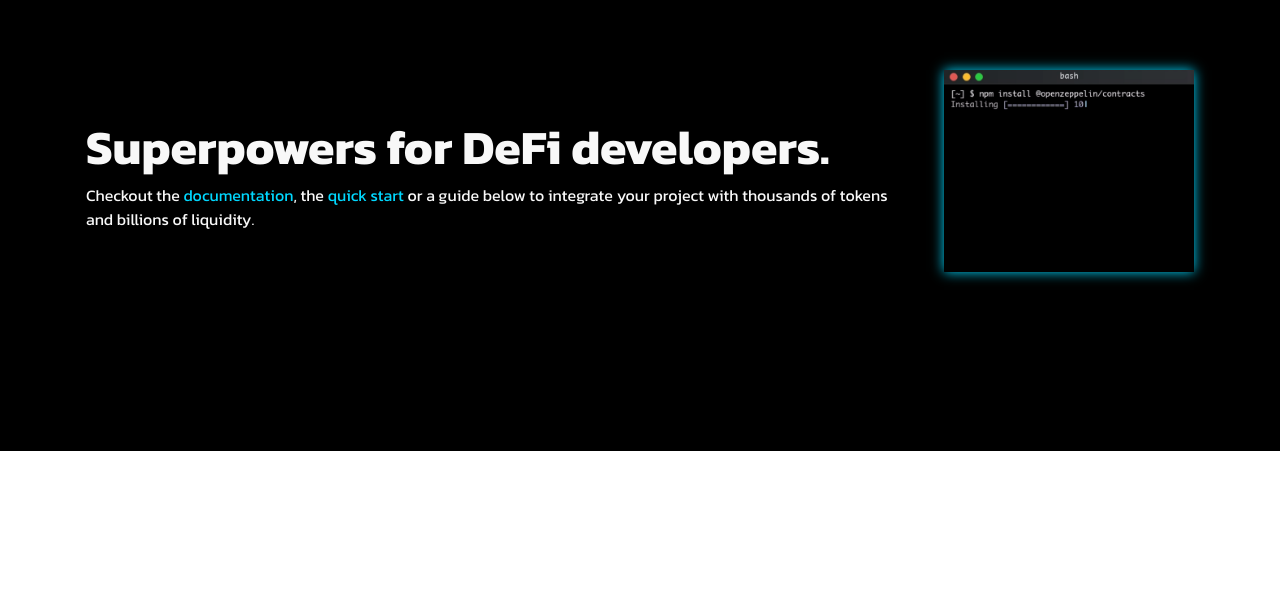
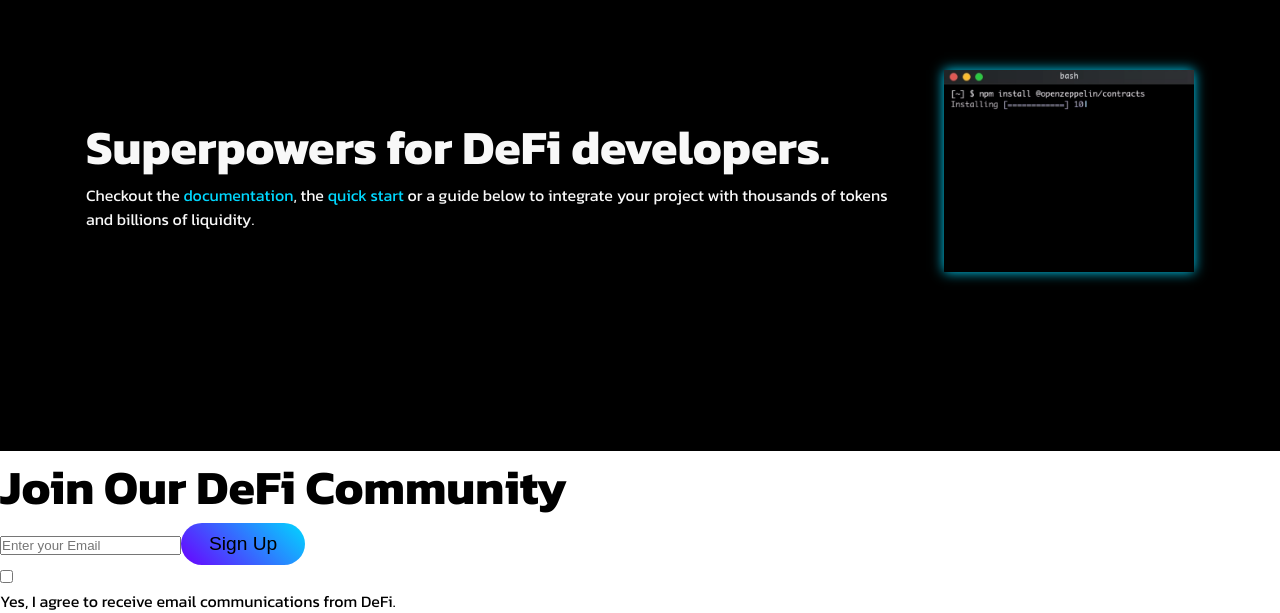
Before and after one commit to mrinnnmoy/defi-react, a React (Create React App) app: page / in a window 1280 px wide. Shown: the part 1631-2244 px from the top of the page. Before the commit the page ends 2082 px from the top, so only its background shows below. Built offline with nearby package versions, Linux system fonts and the light colour scheme; the HTML template or start-up script is replaced by a standard one.

Commit message:
build subscribe-section

```diff
--- a/src/App.js
+++ b/src/App.js
@@ -4,6 +4,7 @@ import Navbar from "./components/Navbar/Navbar";
 import Hero from "./components/Hero/Hero";
 import About from "./components/About/About";
 import Developer from "./components/Developer/Developer";
+import Subscribe from "./components/Subscribe/Subscribe";
 
 const App = () => {
   return (
@@ -18,6 +19,7 @@ const App = () => {
       <Hero />
       <About />
       <Developer />
+      <Subscribe />
     </div>
   );
 };
--- /dev/null
+++ b/src/components/Subscribe/Subscribe.jsx
@@ -0,0 +1,24 @@
+import React from 'react';
+import "./Subscribe.css";
+
+const Subscribe = () => {
+    return (
+        <div className="subscribe">
+            <div className="content">
+                <h2>Join Our DeFi Community</h2>
+                <form action="#">
+                    <div className="form-container display-col">
+                        <input type="email" name="email" id="" placeholder='Enter your Email' />
+                        <button className="btn">Sign Up</button>
+                    </div>
+                    <div className="form-container">
+                        <input type="checkbox" />
+                        <p>Yes, I agree to receive email communications from DeFi.</p>
+                    </div>
+                </form>
+            </div>
+        </div>
+    )
+};
+
+export default Subscribe;
```
Also changed, not shown: src/components/Subscribe/Subscribe.css (added).
